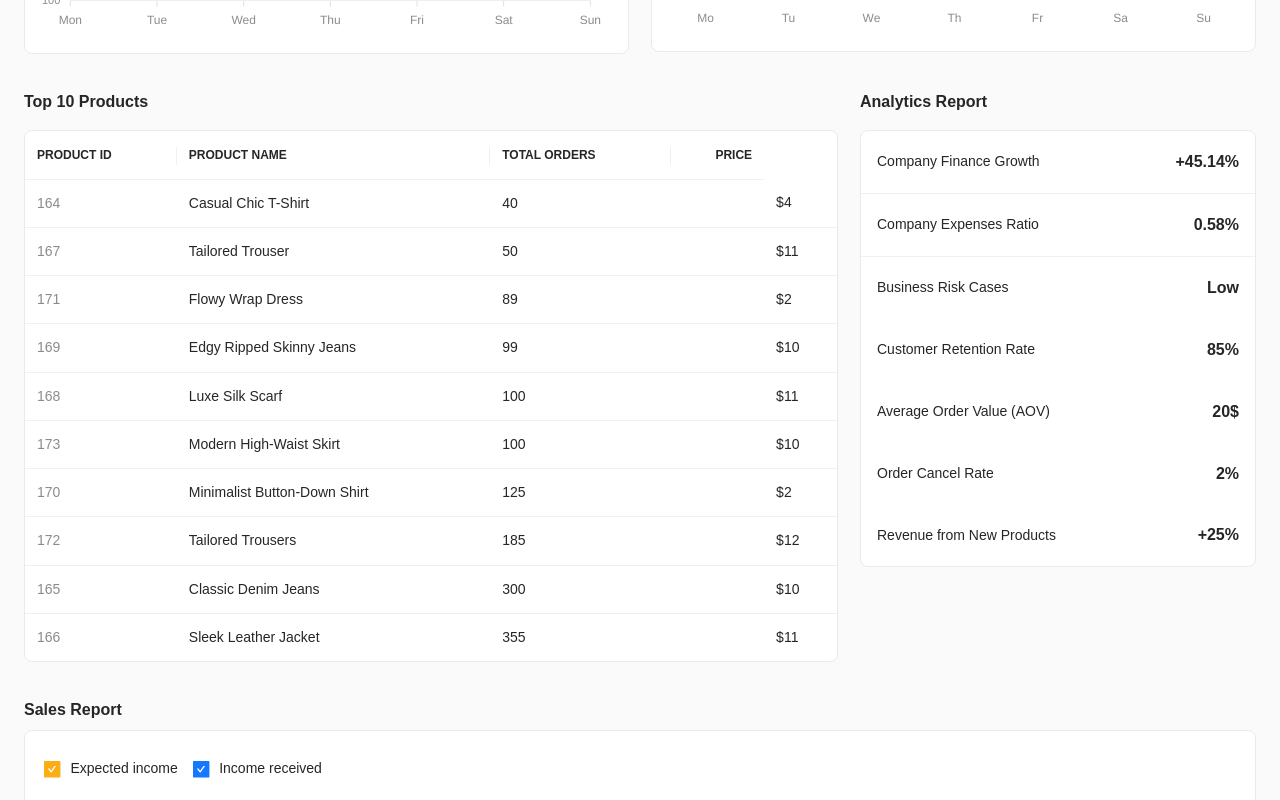
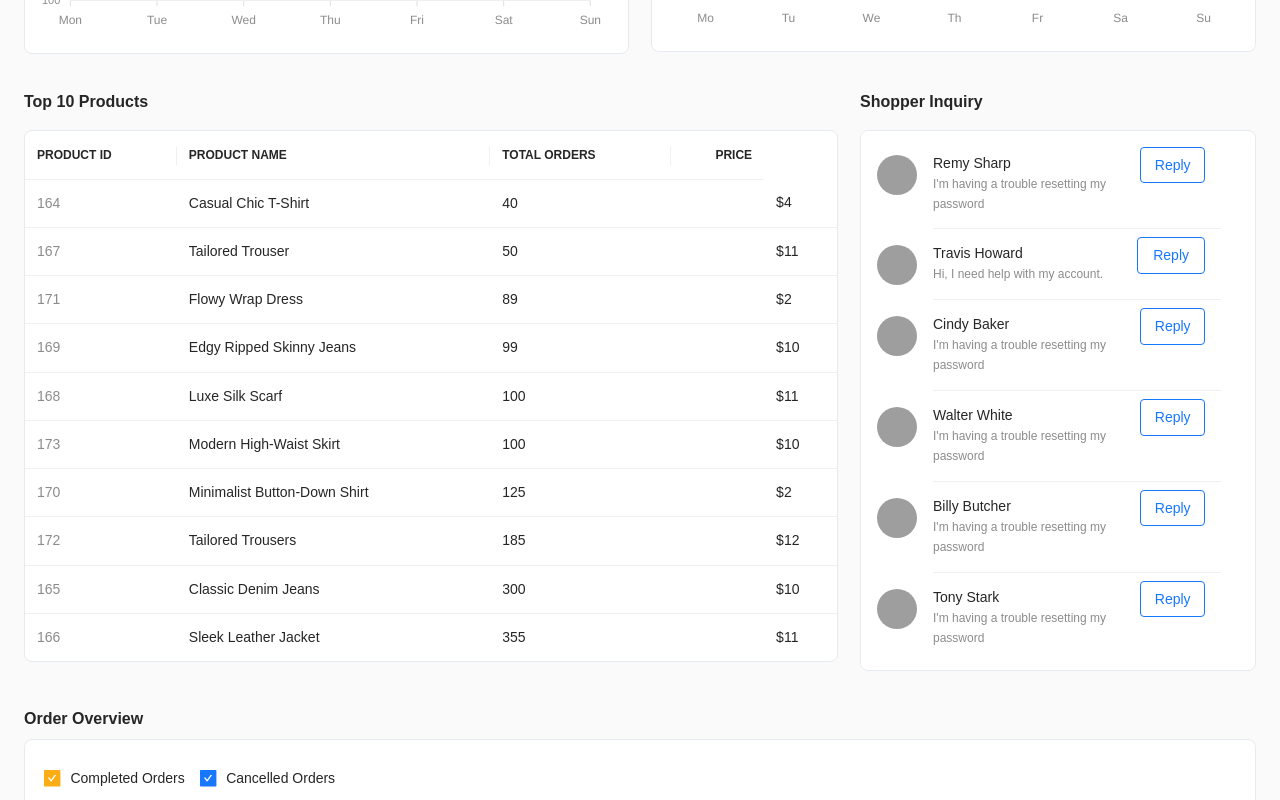
Before and after one commit to Buddhi098/stylit-frontend, a React (Create React App) app: page /admin/dashboard in a window 1280 px wide. Shown: the part 760-1560 px from the top of the page. Built offline with nearby package versions, Linux system fonts and the light colour scheme; grey boxes are pictures that could not be loaded.

Commit message:
Commited

```diff
--- /dev/null
+++ b/src/admin/pages/dashboard/Email.jsx
@@ -0,0 +1,122 @@
+import * as React from 'react';
+import List from '@mui/material/List';
+import ListItem from '@mui/material/ListItem';
+import Divider from '@mui/material/Divider';
+import ListItemText from '@mui/material/ListItemText';
+import ListItemAvatar from '@mui/material/ListItemAvatar';
+import Avatar from '@mui/material/Avatar';
+import Typography from '@mui/material/Typography';
+import Button from "@mui/material/Button";
+import SendBox from './SendBox';
+
+export default function Email() {
+  return (
+    <List sx={{ width: '100%', maxWidth: 360, bgcolor: 'background.paper' }}>
+
+      <ListItem alignItems="flex-start">
+        <ListItemAvatar>
+          <Avatar alt="Remy Sharp" src="/static/images/avatar/1.jpg" />
+        </ListItemAvatar>
+        <ListItemText
+          primary="Remy Sharp"
+          secondary={
+            <React.Fragment>
+
+              {"I'm having a trouble resetting my password"}
+            </React.Fragment>
+          }
+        />
+        <SendBox/>
+      </ListItem>
+
+      <Divider variant="inset" component="li" />
+      <ListItem alignItems="flex-start">
+        <ListItemAvatar>
+          <Avatar alt="Travis Howard" src="/static/images/avatar/2.jpg" />
+        </ListItemAvatar>
+        <ListItemText
+          primary="Travis Howard"
+          secondary={
+            <React.Fragment>
+
+              {"Hi, I need help with my account."}
+            </React.Fragment>
+          }
+        />
+        <SendBox/>
+      </ListItem>
+
+      <Divider variant="inset" component="li" />
+      <ListItem alignItems="flex-start">
+        <ListItemAvatar>
+          <Avatar alt="Cindy Baker" src="/static/images/avatar/3.jpg" />
+        </ListItemAvatar>
+        <ListItemText
+          primary="Cindy Baker"
+          secondary={
+            <React.Fragment>
+
+              {"I'm having a trouble resetting my password"}
+            </React.Fragment>
+          }
+        />
+        <SendBox/>
+      </ListItem>
+
+      <Divider variant="inset" component="li" />
+      <ListItem alignItems="flex-start">
+        <ListItemAvatar>
+          <Avatar alt="Walter White" src="/static/images/avatar/5.jpg" />
+        </ListItemAvatar>
+        <ListItemText
+          primary="Walter White"
+          secondary={
+            <React.Fragment>
+
+              {"I'm having a trouble resetting my password"}
+            </React.Fragment>
+          }
+        />
+        <SendBox/>
+      </ListItem>
+
+      <Divider variant="inset" component="li" />
+      <ListItem alignItems="flex-start">
+        <ListItemAvatar>
+          <Avatar alt="Billy Butcher" src="/static/images/avatar/5.jpg" />
+        </ListItemAvatar>
+        <ListItemText
+          primary="Billy Butcher"
+          secondary={
+            <React.Fragment>
+
+              {"I'm having a trouble resetting my password"}
+            </React.Fragment>
+          }
+        />
+        <SendBox/>
+      </ListItem>
+
+      <Divider variant="inset" component="li" />
+      <ListItem alignItems="flex-start">
+        <ListItemAvatar>
+          <Avatar alt="Tony Stark" src="/static/images/avatar/5.jpg" />
+        </ListItemAvatar>
+        <ListItemText
+          primary="Tony Stark"
+          secondary={
+            <React.Fragment>
+
+              {"I'm having a trouble resetting my password"}
+            </React.Fragment>
+          }
+        />
+        <SendBox/>
+      </ListItem>
+
+
+    </List>
+
+
+  );
+}
--- a/src/admin/pages/dashboard/SaleReportCard.jsx
+++ b/src/admin/pages/dashboard/SaleReportCard.jsx
@@ -34,7 +34,7 @@ export default function SaleReportCard() {
     <>
       <Grid container alignItems="center" justifyContent="space-between">
         <Grid item>
-          <Typography variant="h5">Sales Report</Typography>
+          <Typography variant="h5">Order Overview</Typography>
         </Grid>
         {/*<Grid item>
           <TextField
--- a/src/admin/pages/dashboard/SalesChart.jsx
+++ b/src/admin/pages/dashboard/SalesChart.jsx
@@ -75,12 +75,12 @@ const columnChartOptions = {
 
 const initialSeries = [
   {
-    name: 'Income',
+    name: 'Completed',
     data: [180, 90, 135, 114, 120, 145, 123, 56, 143, 123, 141, 162]
   },
   {
-    name: 'Cost Of Sales',
-    data: [190, 70, 155, 134, 130, 140, 133, 66, 153, 153, 111, 182]
+    name: 'Cancelled',
+    data: [30, 17, 20, 34, 35, 29, 33, 26, 33, 23, 21, 38]
   }
 ];
 
@@ -118,15 +118,15 @@ export default function SalesChart() {
     } else if (income) {
       setSeries([
         {
-          name: 'Income',
+          name: 'Completed',
           data: [180, 90, 135, 114, 120, 145, 123, 56, 143, 123, 141, 162]
         }
       ]);
     } else if (cos) {
       setSeries([
         {
-          name: 'Cost Of Sales',
-          data: [190, 70, 155, 134, 130, 140, 133, 66, 153, 153, 111, 182]
+          name: 'Cancelled',
+          data: [30, 17, 20, 34, 19, 29, 33, 26, 33, 23, 21, 18]
         }
       ]);
     } else {
@@ -177,9 +177,9 @@ export default function SalesChart() {
             <FormGroup row>
               <FormControlLabel
                 control={<Checkbox color="warning" checked={income} onChange={handleLegendChange} name="income" />}
-                label="Expected income"
+                label="Completed Orders"
               />
-              <FormControlLabel control={<Checkbox checked={cos} onChange={handleLegendChange} name="cos" />} label="Income received" />
+              <FormControlLabel control={<Checkbox checked={cos} onChange={handleLegendChange} name="cos" />} label="Cancelled Orders" />
             </FormGroup>
           </FormControl>
         </Stack>
--- /dev/null
+++ b/src/admin/pages/dashboard/SendBox.jsx
@@ -0,0 +1,72 @@
+import * as React from 'react';
+import Button from '@mui/material/Button';
+import TextField from '@mui/material/TextField';
+import Dialog from '@mui/material/Dialog';
+import DialogActions from '@mui/material/DialogActions';
+import DialogContent from '@mui/material/DialogContent';
+import DialogContentText from '@mui/material/DialogContentText';
+import DialogTitle from '@mui/material/DialogTitle';
+
+export default function SendBox() {
+  const [open, setOpen] = React.useState(false);
+
+  const handleClickOpen = () => {
+    setOpen(true);
+  };
+
+  const handleClose = () => {
+    setOpen(false);
+  };
+
+  return (
+    <React.Fragment>
+      <Button variant="outlined" onClick={handleClickOpen}>
+        Reply
+      </Button>
+      <Dialog
+        open={open}
+        onClose={handleClose}
+        PaperProps={{
+          component: 'form',
+          onSubmit: (event) => {
+            event.preventDefault();
+            const formData = new FormData(event.currentTarget);
+            const formJson = Object.fromEntries(formData.entries());
+            const email = formJson.email;
+            console.log(email);
+            handleClose();
+          },
+        }}
+      >
+        <DialogTitle>Message</DialogTitle>
+        <DialogContent>
+          <DialogContentText>
+          I'm having a trouble resetting my password
+          </DialogContentText>
+
+        </DialogContent>
+
+        <DialogTitle>Reply</DialogTitle>
+        <DialogContent>
+
+          <TextField
+            autoFocus
+            required
+            margin="dense"
+            id="name"
+            name="email"
+            label="Type here"
+
+            fullWidth
+            variant="standard"
+          />
+        </DialogContent>
+
+        <DialogActions>
+          <Button onClick={handleClose}>Cancel</Button>
+          <Button type="submit">Send</Button>
+        </DialogActions>
+      </Dialog>
+    </React.Fragment>
+  );
+}
--- a/src/admin/pages/dashboard/UniqueVisitorCard.jsx
+++ b/src/admin/pages/dashboard/UniqueVisitorCard.jsx
@@ -20,7 +20,7 @@ export default function UniqueVisitorCard() {
     <>
       <Grid container alignItems="center" justifyContent="space-between">
         <Grid item>
-          <Typography variant="h5">Unique Visitor</Typography>
+          <Typography variant="h5">Site Views</Typography>
         </Grid>
         <Grid item>
           <Stack direction="row" alignItems="center" spacing={0}>
--- a/src/admin/pages/dashboard/index.jsx
+++ b/src/admin/pages/dashboard/index.jsx
@@ -20,6 +20,7 @@ import MonthlyBarChart from './MonthlyBarChart';
 import UniqueVisitorCard from './UniqueVisitorCard';
 import SaleReportCard from './SaleReportCard';
 import OrdersTable from './OrdersTable';
+import Email from './Email';
 
 // assets
 //import GiftOutlined from '@ant-design/icons/GiftOutlined';
@@ -57,16 +58,16 @@ export default function DashboardDefault() {
         <Typography variant="h5">Dashboard</Typography>
       </Grid>
       <Grid item xs={12} sm={6} md={4} lg={3}>
-        <AnalyticEcommerce title="Total Page Views" count="4,42,236" percentage={59.3} extra="35,000" />
+        <AnalyticEcommerce title="Total Orders" count="2,236" percentage={59.3} extra="350" />
       </Grid>
       <Grid item xs={12} sm={6} md={4} lg={3}>
-        <AnalyticEcommerce title="Total Users" count="78,250" percentage={70.5} extra="8,900" />
+        <AnalyticEcommerce title="Active Users" count="7,825" percentage={70.5} extra="890" />
       </Grid>
       <Grid item xs={12} sm={6} md={4} lg={3}>
-        <AnalyticEcommerce title="Total Order" count="18,800" percentage={27.4} isLoss color="warning" extra="1,943" />
+        <AnalyticEcommerce title="Active Stores" count="180" percentage={27.4} isLoss color="warning" extra="67" />
       </Grid>
       <Grid item xs={12} sm={6} md={4} lg={3}>
-        <AnalyticEcommerce title="Total Sales" count="$35,078" percentage={27.4} isLoss color="warning" extra="$20,395" />
+        <AnalyticEcommerce title="New Users Today" count="35" percentage={27.4} isLoss color="warning" extra="20" />
       </Grid>
 
       <Grid item md={8} sx={{ display: { sm: 'none', md: 'block', lg: 'none' } }} />
@@ -107,47 +108,20 @@ export default function DashboardDefault() {
           <OrdersTable />
         </MainCard>
       </Grid>
-      <Grid item xs={12} md={5} lg={4}>
+
+      <Grid item xs={12} md={7} lg={4}>
         <Grid container alignItems="center" justifyContent="space-between">
           <Grid item>
-            <Typography variant="h5">Analytics Report</Typography>
+            <Typography variant="h5">Shopper Inquiry</Typography>
           </Grid>
           <Grid item />
         </Grid>
         <MainCard sx={{ mt: 2 }} content={false}>
-          <List sx={{ p: 0, '& .MuiListItemButton-root': { py: 2 } }}>
-            <ListItemButton divider>
-              <ListItemText primary="Company Finance Growth" />
-              <Typography variant="h5">+45.14%</Typography>
-            </ListItemButton>
-            <ListItemButton divider>
-              <ListItemText primary="Company Expenses Ratio" />
-              <Typography variant="h5">0.58%</Typography>
-            </ListItemButton>
-            <ListItemButton>
-              <ListItemText primary="Business Risk Cases" />
-              <Typography variant="h5">Low</Typography>
-            </ListItemButton>
-            <ListItemButton>
-              <ListItemText primary="Customer Retention Rate" />
-              <Typography variant="h5">85%</Typography>
-            </ListItemButton>
-            <ListItemButton>
-              <ListItemText primary="Average Order Value (AOV)" />
-              <Typography variant="h5">20$</Typography>
-            </ListItemButton>
-            <ListItemButton>
-              <ListItemText primary="Order Cancel Rate" />
-              <Typography variant="h5">2%</Typography>
-            </ListItemButton>
-            <ListItemButton>
-              <ListItemText primary="Revenue from New Products" />
-              <Typography variant="h5">+25%</Typography>
-            </ListItemButton>
-          </List>
-          {/*<ReportAreaChart />*/}
+          <Email />
         </MainCard>
       </Grid>
+
+
 
       {/* row 4 */}
       <Grid item xs={12} md={7} lg={18}>
--- a/src/admin/pages/shopper/TableComponent.jsx
+++ b/src/admin/pages/shopper/TableComponent.jsx
@@ -326,14 +326,14 @@ export default function TableComponent({ rows }) {
                         align="left"
                         onClick={(event) => event.stopPropagation()}
                       >
-                        <Button
+                        {/*<Button
                           variant="contained"
                           color="primary"
                           sx={{ margin: "3px" }}
                           size="small"
                         >
                           Chat
-                        </Button>
+                        </Button>*/}
 
                       </TableCell>
                     </TableRow>
```
